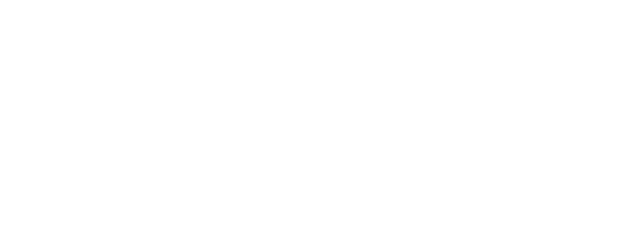
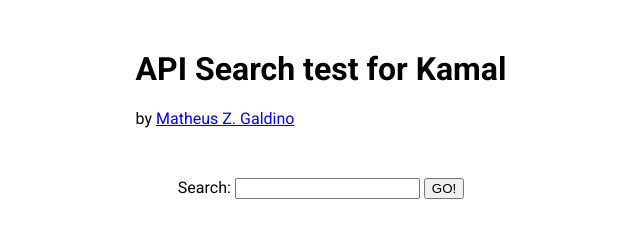
Before and after one commit to matheusdigital/giphyQuickSearch, a plain HTML site: page index.html in a window 1280 px wide. Shown: the whole page, without its empty margins (319-959 px from the left). Drawn offline with Linux system fonts and the light colour scheme.

Commit message:
place input

```diff
--- a/index.html
+++ b/index.html
@@ -2,8 +2,41 @@
 <html>
 <head>
 	<title>API Search test for Kamal</title>
+	<link href="https://fonts.googleapis.com/css?family=Roboto:400,700&display=swap" rel="stylesheet">
 </head>
 <body>
+	<div id="header">
+		<h1>API Search test for Kamal</h1>
+		<p>by <a href="https://matheus.digital" target="_blank">Matheus Z. Galdino</a></p>
+	</div>
+	<div id="content">
+		<div id="search">
+
+			<form>
+				<label>Search:</label>
+				<input type="text" name="search_term">
+				<button id="submit">GO!</button>
+			</form>
+		</div>
+		<div id="results">
+
+		</div>
+
+	</div>
+
+
+
+<style type="text/css">
+	body{
+		font-family: 'Roboto', sans-serif;
+	}
+	#header, #content{
+		display: block;
+		margin: 50px auto;
+		position: relative;
+		width: fit-content;
+		max-width: 700px;
+	}
 
 
 
```
